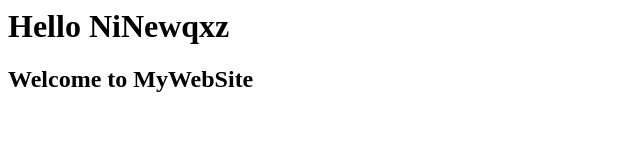
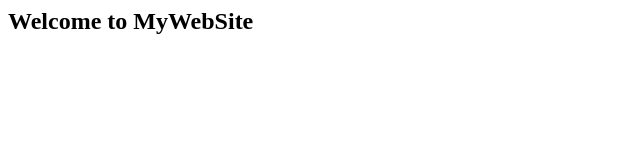
Before and after one commit to Manatawut/First-HTML, a plain HTML site: page index.html in a window 1280 px wide. Shown: the whole page, without its empty margins (0-640 px from the left). Drawn offline with Linux system fonts and the light colour scheme.

Commit message:
Remove Hello Message

```diff
--- a/index.html
+++ b/index.html
@@ -4,6 +4,5 @@
 	<title>Test for GITHUB MINI COURSE</title>
 </head>
 <body>
-	<h1>Hello NiNewqxz</h1>
 	<h2>Welcome to MyWebSite</h2>
 </body>
```
